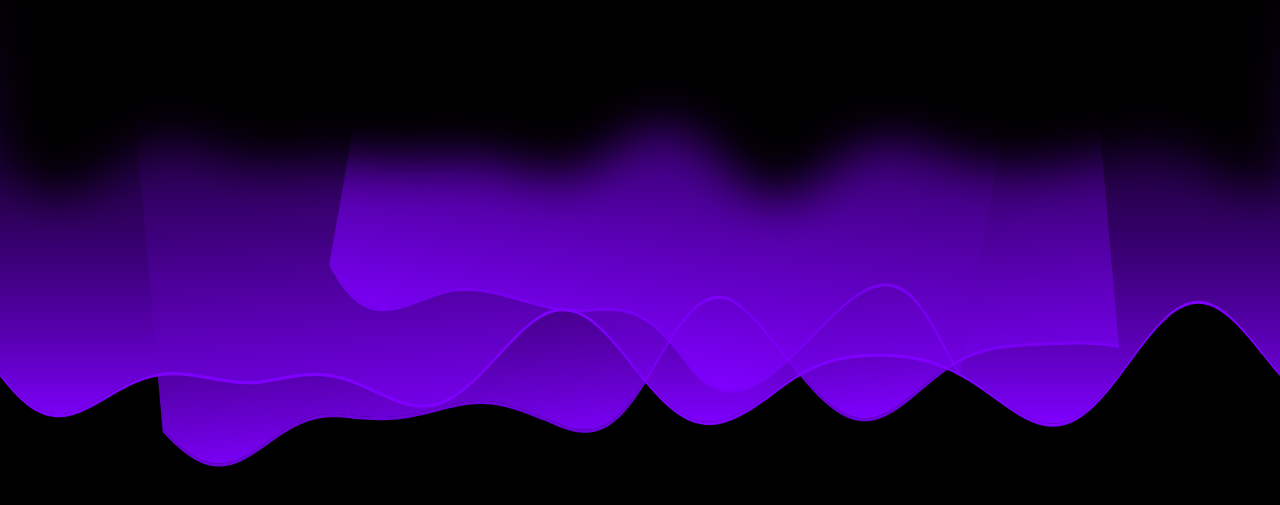
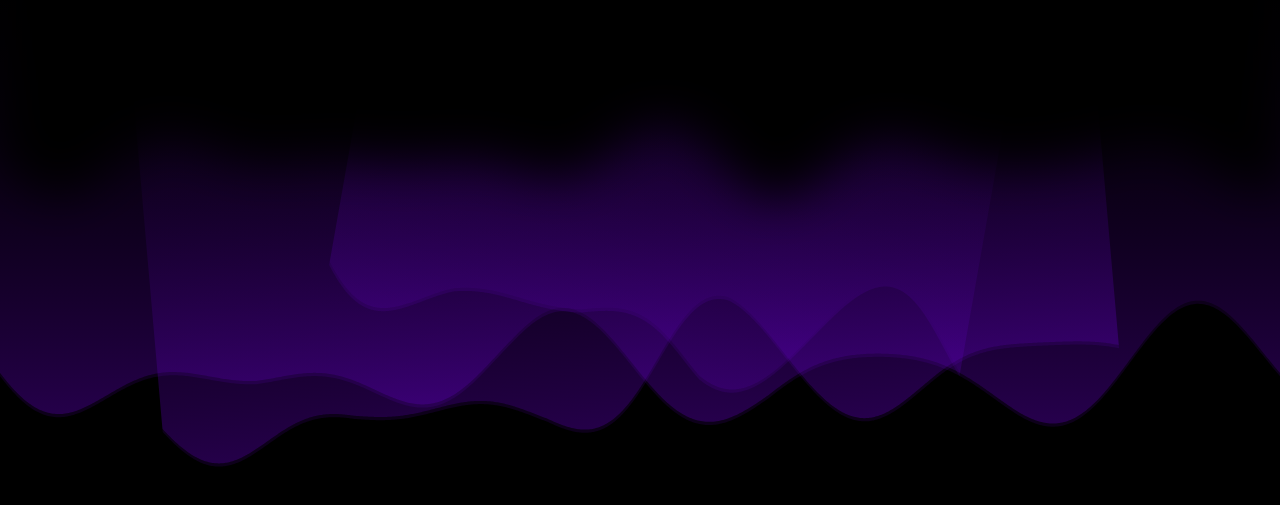
Before and after one commit to Kayvonk/alternate-nebula, a React (Vite) app: page / in a window 1280 px wide. Shown: the part 107-612 px from the top of the page. Built offline with nearby package versions, Linux system fonts and the light colour scheme.

Commit message:
softened lines

```diff
--- a/src/App.jsx
+++ b/src/App.jsx
@@ -253,8 +253,8 @@ const App = () => {
   return (
     <div className="App">
       {/* This style tag injects the necessary CSS reset for body/html
-        and the container styling, ensuring the margin is zeroed out
-        and the content is centered without relying on Tailwind.
+          and the container styling, ensuring the margin is zeroed out
+          and the content is centered without relying on Tailwind.
       */}
       <style dangerouslySetInnerHTML={{ __html: styleSheet }} />
 
@@ -287,21 +287,27 @@ const App = () => {
 
         {/* 6. GLOW PATHS (Rendered first, from back to front) */}
 
-        {/* MAIN (FULL WIDTH) GLOW - Furthest Back */}
-        <path fill={`url(#${glowGradientID})`} d={mainGlowPath} />
+        {/* MAIN (FULL WIDTH) GLOW - Furthest Back - Low Opacity 0.6 */}
+        <path
+          fill={`url(#${glowGradientID})`}
+          d={mainGlowPath}
+          opacity="0.3" // Opacity added
+        />
 
-        {/* THIRD (75% WIDTH) GLOW - Intermediate Depth */}
+        {/* THIRD (75% WIDTH) GLOW - Intermediate Depth - Medium Opacity 0.8 */}
         <path
           fill={`url(#${glowGradientID})`}
           d={thirdGlowPath}
+          opacity="0.3" // Opacity added
           transform={`translate(${width / 2 - thirdWidth / 2
             }, 0) rotate(${thirdRotationAngle}, ${rotationCenter})`}
         />
 
-        {/* SECOND (50% WIDTH) GLOW - Closest Light */}
+        {/* SECOND (50% WIDTH) GLOW - Closest Light - Full Opacity 1.0 */}
         <path
           fill={`url(#${glowGradientID})`}
           d={secondGlowPath}
+          opacity=".2" // Opacity added
           transform={`translate(${width / 2 - secondWidth / 2
             }, 0) rotate(${rotationAngle}, ${rotationCenter})`}
         />
@@ -318,7 +324,7 @@ const App = () => {
         {/* 7. Animated Dark Nebula Shapes (Rendered last, from back to front) */}
 
         {/* MAIN (FULL WIDTH) SHAPE - Furthest Back */}
-        <path fill={silhouetteColor} d={mainDarkPath} />
+        <path fill={silhouetteColor} opacity="0.1" d={mainDarkPath} />
 
         {/* THIRD (75% WIDTH) SHAPE - Intermediate Depth */}
         <path
@@ -326,7 +332,7 @@ const App = () => {
           d={thirdDarkPath}
           transform={`translate(${width / 2 - thirdWidth / 2
             }, 0) rotate(${thirdRotationAngle}, ${rotationCenter})`}
-          opacity="0.85" // Slightly less translucent than the closest layer
+          opacity="0.1" // Slightly less translucent than the closest layer
         />
 
         {/* SECOND (50% WIDTH) SHAPE - Closest Shape */}
@@ -335,7 +341,7 @@ const App = () => {
           d={secondDarkPath}
           transform={`translate(${width / 2 - secondWidth / 2
             }, 0) rotate(${rotationAngle}, ${rotationCenter})`}
-          opacity="0.8" // Most translucent (appears closest)
+          opacity="0.1" // Most translucent (appears closest)
         />
       </svg>
     </div>
```
